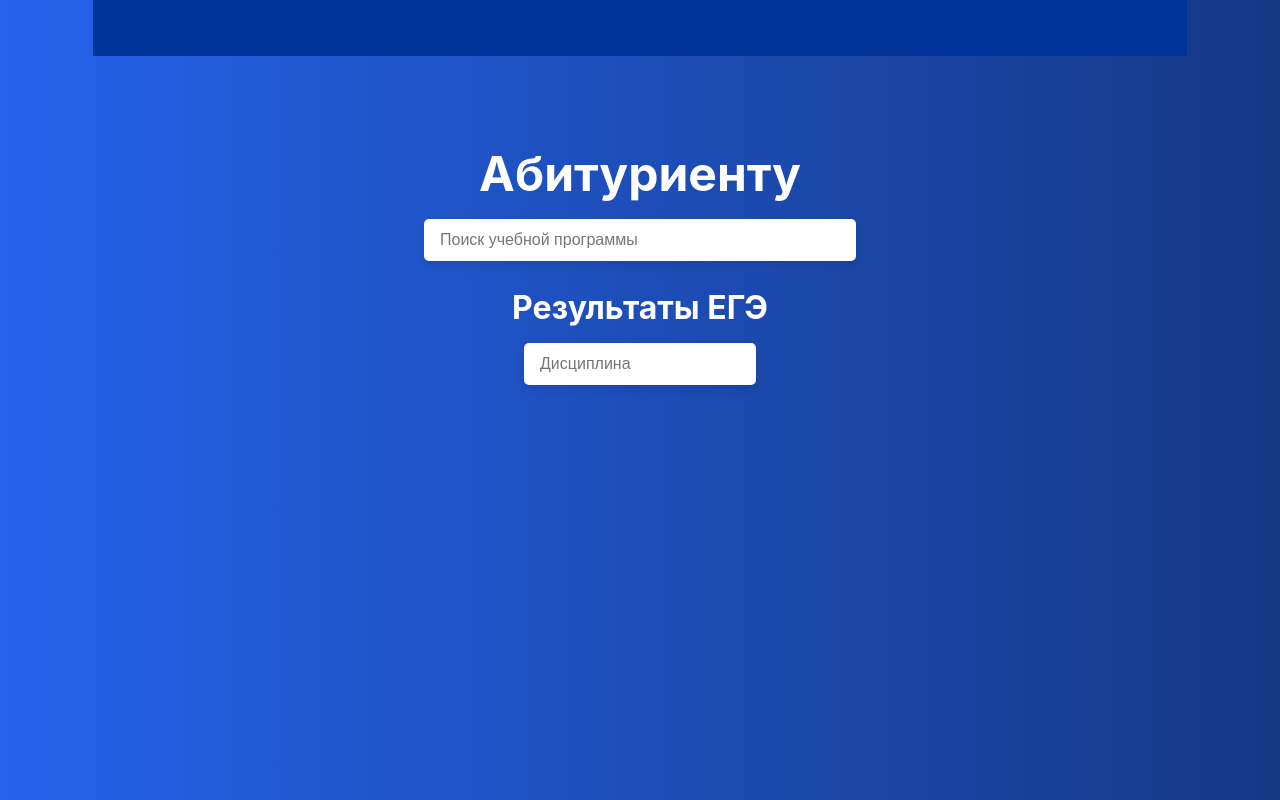
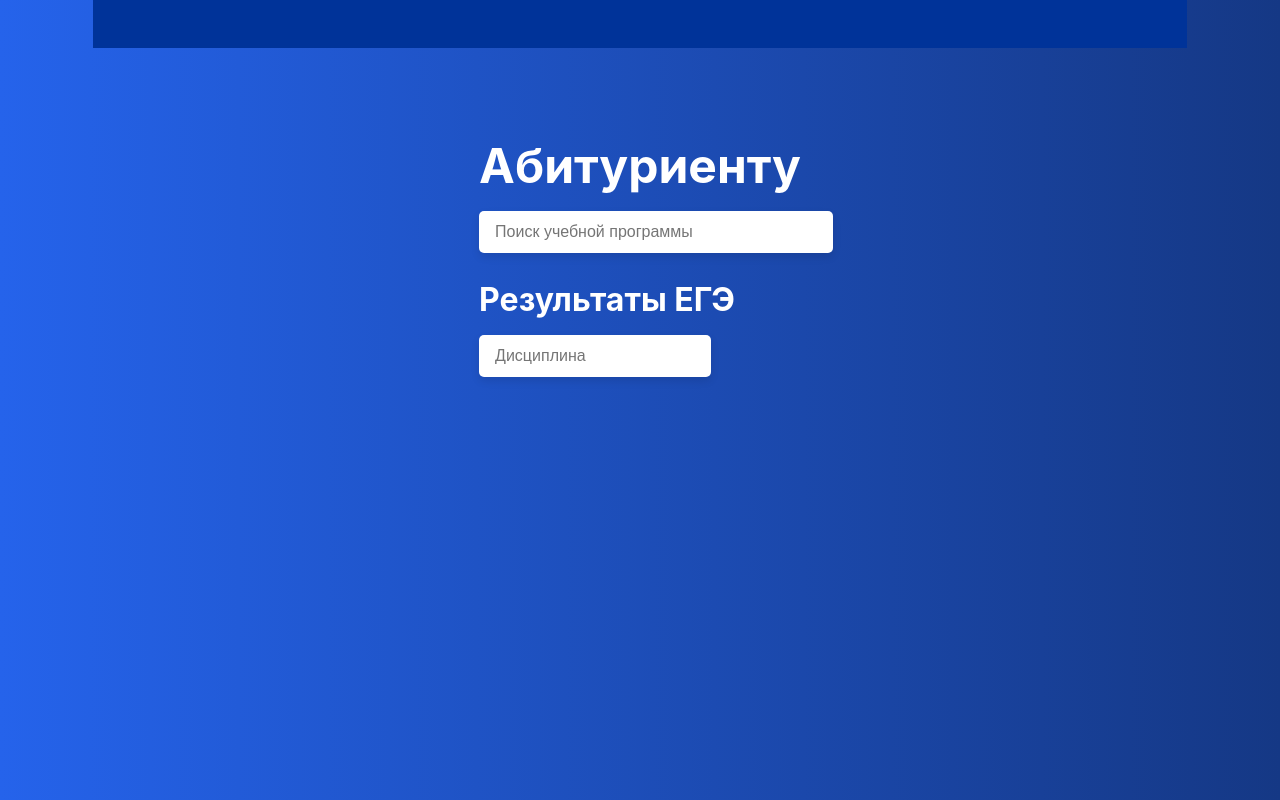
Before and after one commit to MIIT-inside/MIITWebApp, a React (Create React App) app in the folder frontend/: page / in a window 1280 px wide. Built offline with nearby package versions, Linux system fonts and the light colour scheme.

Commit message:
The search fields are aligned

```diff
--- a/frontend/src/App.css
+++ b/frontend/src/App.css
@@ -1,7 +1,3 @@
-.App {
-  text-align: center;
-}
-
 .App-logo {
 }
 
--- a/frontend/src/styles/Header.css
+++ b/frontend/src/styles/Header.css
@@ -1,7 +1,7 @@
 .header {
     width: 90%;
     background-color: #003399;
-    height: 7vh;
+    height: 6vh;
     display: flex;
     align-items: center;
     justify-content: center;
--- a/frontend/src/styles/MainSection.css
+++ b/frontend/src/styles/MainSection.css
@@ -8,7 +8,9 @@
 
 .main-content {
     margin: 7vh auto;
-    width: 50%;
+    display: flex;
+    flex-direction: column;
+    justify-content: center;
     max-width: 1200px;
     color: white;
 }
```
